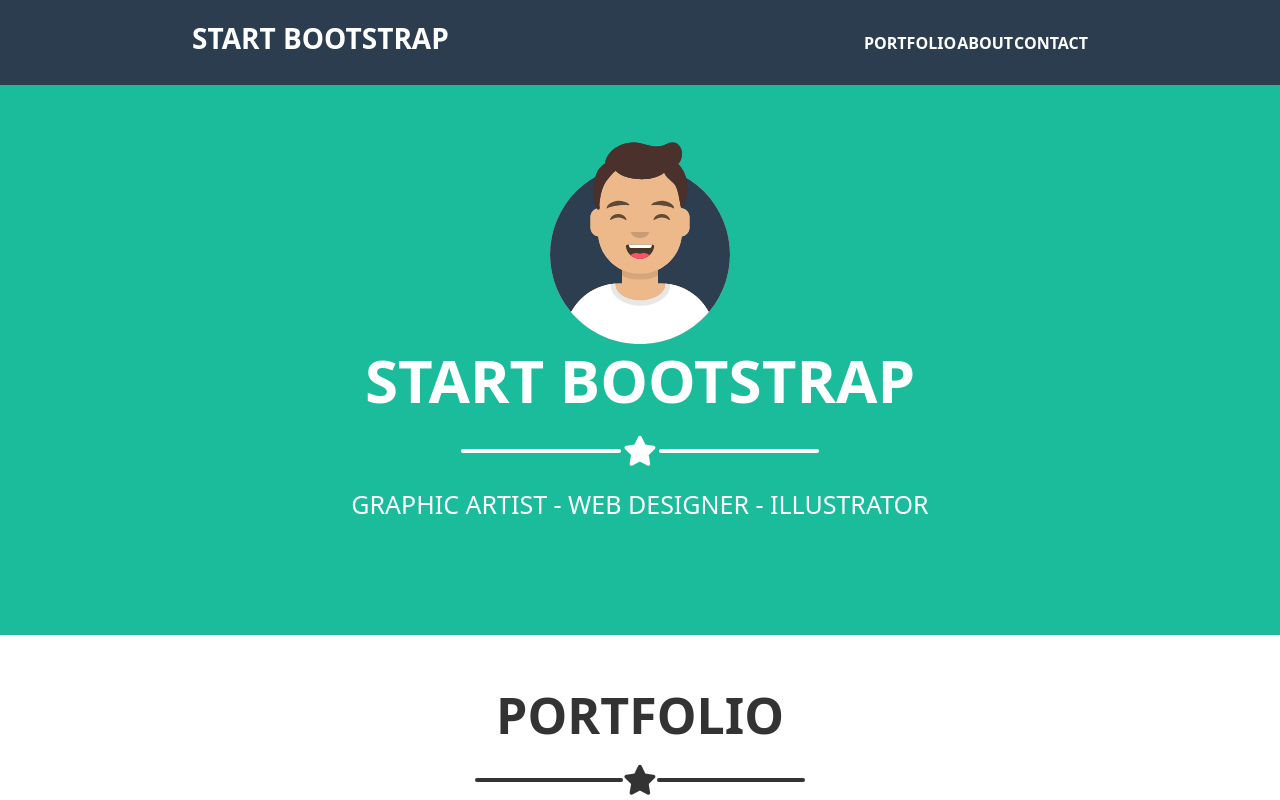
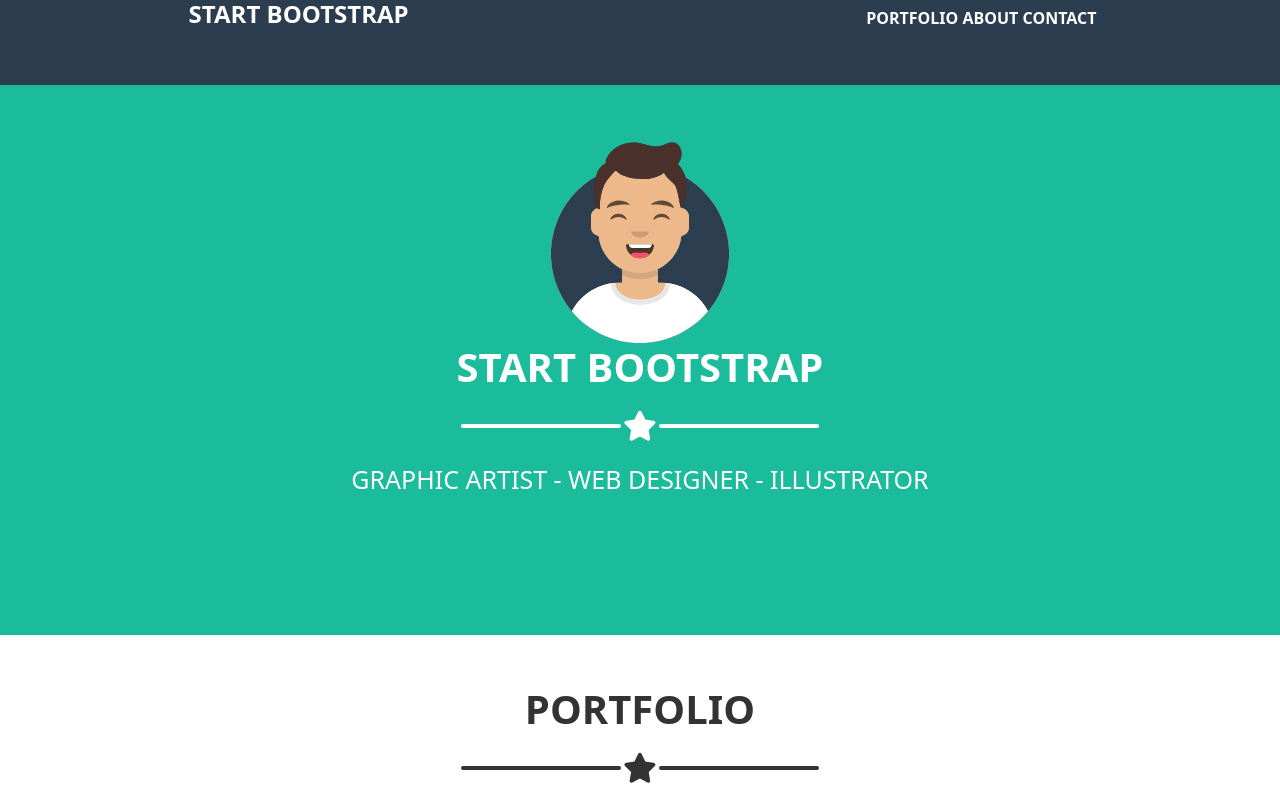
Before and after one commit to sim-sal/html-css-bootstrap-freelancer, a plain HTML site: page index.html in a window 1280 px wide. Shown: the top 800 px of the page. Drawn offline with nearby package versions, Linux system fonts and the light colour scheme.

Commit message:
modded header with bootstrap grid

```diff
--- a/CSS/style.css
+++ b/CSS/style.css
@@ -7,8 +7,13 @@
 
 /* centratura */
 .container-centratura{
-    width: 70%;
+    width: 80%;
     margin: auto;
+    height: 100%;
+}
+
+.container{
+    height: 100%;
 }
 
 /* regole header */
@@ -157,3 +162,9 @@ header{
     color: white;
     font-size: 18px;
 }
+
+/* regole sezione contatti */
+.contatti{
+    background-color: #3A556E;
+    height: 100px;
+}
--- a/index.html
+++ b/index.html
@@ -19,38 +19,43 @@
 <body>
     <!-- header -->
     <header>
+
+        <!-- container bootrstrap -->
         <div class="container-centratura">
 
-            <div class="header-container">
+            <!-- <div class="container"> -->
+                <div class="container text-center">
 
-                <div class="header-left">
-                    <h3><strong>START BOOTSTRAP</strong></h3>
+                    <div class="row align-items-center justify-content-between">
+
+                        <div class="col-4">
+                            <h4><strong>START BOOTSTRAP</strong></h4>
                         </div>
 
-                <div class="header-right">
-
-                    <div>
+                        <div class="col-4">
                             <span><strong>PORTFOLIO</strong></span>
-                    </div>
-
-                    <div>
                             <span><strong>ABOUT</strong></span>
-                    </div>
-
-                    <div>
                             <span><strong>CONTACT</strong></span>
                         </div>
 
                     </div>
 
+
+                </div>
+            <!-- </div> -->
+
         </div>
 
-        </div>
+
     </header>
 
     <!-- jumbotron -->
     <section class="jumbotron">
 
+        <!-- container bootrstrap -->
+        <div class="container">
+
+            <!-- mio container centratura -->
             <div class="container-centratura">
                 <div>
 
@@ -71,10 +76,19 @@
 
             </div>
 
+        </div>
+
+
+
     </section>
 
     <!-- sezione portfolio -->
     <section class="portfolio">
+
+        <!-- container bootstrap -->
+        <div class="container">
+
+            <!-- mio container centratura -->
             <div class="container-centratura">
                 <h1><strong>PORTFOLIO</strong></h1>
 
@@ -113,10 +127,17 @@
                 </div>
 
             </div>
+        </div>
+
     </section>
 
     <!-- sezione about -->
     <section class="about">
+
+        <!-- mio container centratura -->
+        <div class="container">
+
+            <!-- mio container centratura -->
             <div class="container-centratura">
 
                 <h1><strong>ABOUT</strong></h1>
@@ -142,10 +163,15 @@
                 </div>
 
             </div>
+        </div>
+
+
     </section>
 
     <!-- sezione contact-me -->
     <section class="contact-me">
+
+        <!-- mio container centratura -->
         <div class="container-centratura">
 
             <h1><strong>CONTACT ME</strong></h1>
@@ -183,8 +209,12 @@
     </section>
 
     <!-- sezione contatti -->
-    <section>
+    <section class="contatti">
 
+        <!-- mio container centratura -->
+        <div class="container-centratura">
+
+        </div>
     </section>
 
     <!-- footer -->
```
Lines whose indentation alone changed are shown as unchanged.
